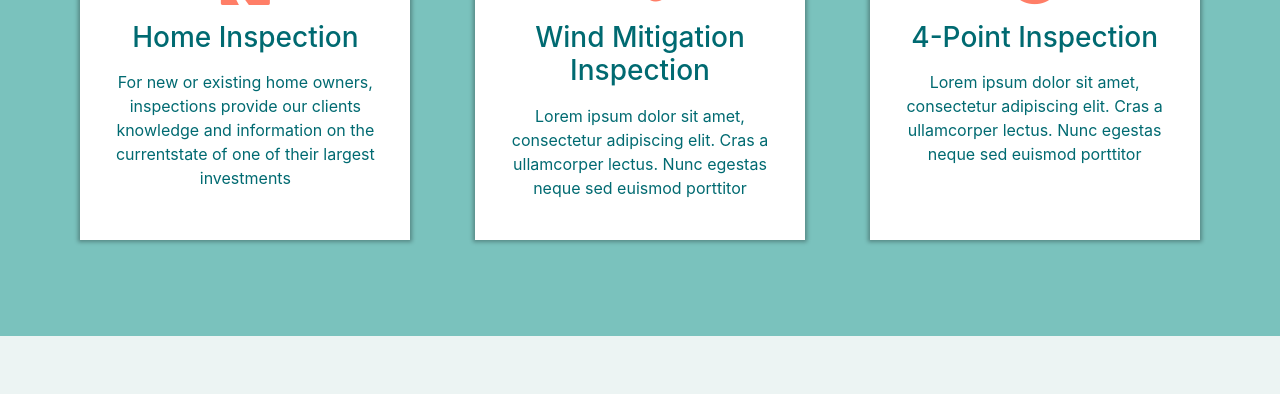
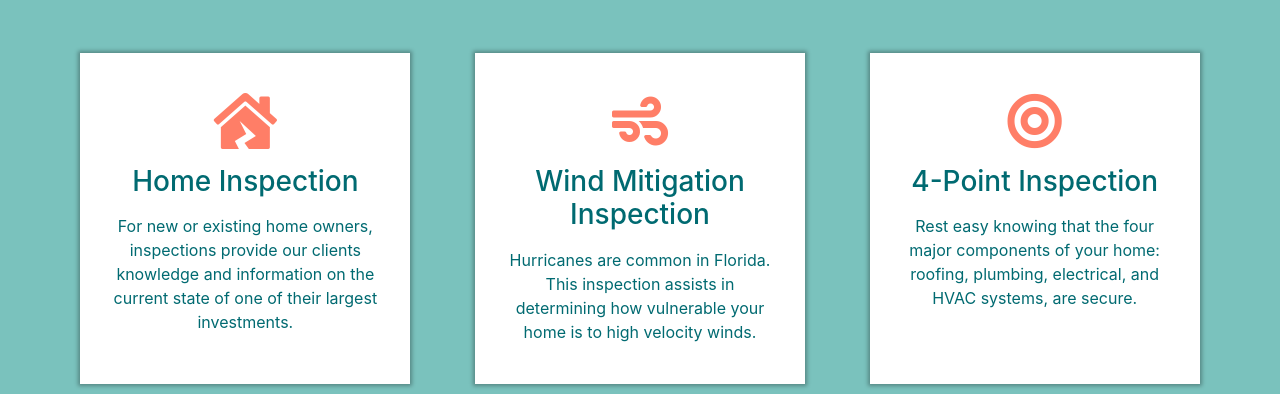
Before and after one commit to runandJUMP99/c-thru-inspections, a React (Create React App) app: page / in a window 1280 px wide. Shown: the part 1733-2127 px from the top of the page. Built offline with nearby package versions, Linux system fonts and the light colour scheme.

Commit message:
correct spelling errors; increase padding on each section; add text to 4-point and Wind Mitigation services

```diff
--- a/src/components/About/About.jsx
+++ b/src/components/About/About.jsx
@@ -12,7 +12,7 @@ const About = () => {
                     <img src="https://firebasestorage.googleapis.com/v0/b/c-thru-inspections.appspot.com/o/house-768707_1920.jpg?alt=media&token=2735178c-78cd-495b-8a4c-1a590c0878a7" alt="Green Door and Window"/>
                     <div className={classes.Text}>
                         <h2>Who We Are</h2>
-                        <p><strong>CThru inspections</strong> was founded in Central Florida to assist home owners or those looking to purchase a home. Our goal is to put your mind at ease knowing that your home will be inspected by a Certified Professional Inspectror (CPI) through Internachi, the only home inspector school accredited by the Accrediting Council for Continuing Education & Training (ACCET). Florida has some of the toughest climeates and homes are prone to high wind conditions from hurricanes and tornadoes. Because of this, it is best to get your home checked annually. <strong>CThru Inspections</strong> is also fully licensed and secured. We look forward to serving you!</p>
+                        <p><strong>CThru inspections</strong> was founded in Central Florida to assist home owners or those looking to purchase a home. Our goal is to put your mind at ease knowing that your home will be inspected by a Certified Professional Inspectror (CPI) through Internachi, the only home inspector school accredited by the Accrediting Council for Continuing Education & Training (ACCET). Florida has some of the toughest climates and homes are prone to high wind conditions from hurricanes and tornadoes. Because of this, it is best to get your home checked annually. <strong>CThru Inspections</strong> is also fully licensed and secured. We look forward to serving you!</p>
                     </div>
                 </div>
             </Fade>
--- a/src/components/About/About.module.css
+++ b/src/components/About/About.module.css
@@ -35,7 +35,7 @@
 
 @media (min-width: 700px) {
     .About {
-        padding: 5rem 3rem;
+        padding: 8rem 3rem;
     }
 
     .About img {
--- a/src/components/CTASection/CTASection.jsx
+++ b/src/components/CTASection/CTASection.jsx
@@ -23,11 +23,11 @@ const CTASection = () => {
                 <ul>
                     <li onClick={() => handleClick("contact")} style={{
                         background: content && "#ff7e67",
-                        color: content && "#ecf4f3",
+                        color: content && "white",
                     }}>Contact Us</li>
                     <li onClick={() => handleClick("schedule")} style={{
                         background: !content && "#ff7e67",
-                        color: !content && "#ecf4f3",
+                        color: !content && "white",
                     }}>Schedule Inspection</li>
                 </ul>
                 {content ? <ContactUs /> : <Scheduler />}
--- a/src/components/CTASection/CTASection.module.css
+++ b/src/components/CTASection/CTASection.module.css
@@ -24,7 +24,7 @@
 
 @media (min-width: 700px) {
     .CTASection {
-        padding: 5rem 3rem;
+        padding: 8rem 3rem;
     }
 
     .CTASection ul {
--- a/src/components/Reports/Reports.module.css
+++ b/src/components/Reports/Reports.module.css
@@ -35,7 +35,7 @@
 
 @media (min-width: 700px) {
     .Reports {
-        padding: 5rem 3rem;
+        padding: 8rem 3rem;
     }
 
     .Reports img {
--- a/src/components/Services/Services.jsx
+++ b/src/components/Services/Services.jsx
@@ -11,9 +11,9 @@ const Services = () => {
             <Fade bottom>
                 <h1>What We Offer</h1>
                 <div className={classes.ServicesGroup}>
-                    <Service icon={"fas fa-house-damage"} service="Home Inspection" description="For new or existing home owners, inspections provide our clients knowledge and information on the currentstate of one of their largest investments" />
-                    <Service icon={"fas fa-wind"} service="Wind Mitigation Inspection" description="Lorem ipsum dolor sit amet, consectetur adipiscing elit. Cras a ullamcorper lectus. Nunc egestas neque sed euismod porttitor" />
-                    <Service icon={"fas fa-bullseye"} service="4-Point Inspection" description="Lorem ipsum dolor sit amet, consectetur adipiscing elit. Cras a ullamcorper lectus. Nunc egestas neque sed euismod porttitor" />
+                    <Service icon={"fas fa-house-damage"} service="Home Inspection" description="For new or existing home owners, inspections provide our clients knowledge and information on the current state of one of their largest investments." />
+                    <Service icon={"fas fa-wind"} service="Wind Mitigation Inspection" description="Hurricanes are common in Florida. This inspection assists in determining how vulnerable your home is to high velocity winds." />
+                    <Service icon={"fas fa-bullseye"} service="4-Point Inspection" description="Rest easy knowing that the four major components of your home: roofing, plumbing, electrical, and HVAC systems, are secure." />
                 </div>
             </Fade>
         </div>
--- a/src/components/Services/Services.module.css
+++ b/src/components/Services/Services.module.css
@@ -23,7 +23,7 @@
 
 @media (min-width: 700px) {
     .Services {
-        padding: 5rem 3rem;
+        padding: 8rem 3rem;
     }
 
     .ServicesGroup {
```
